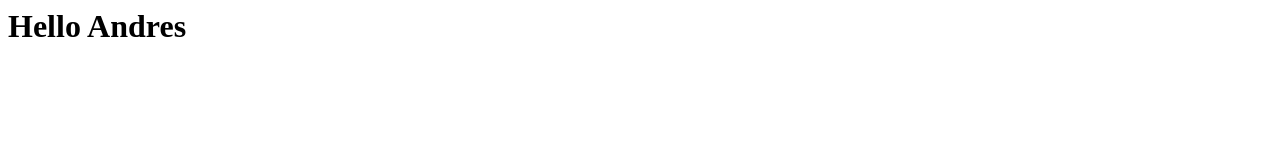
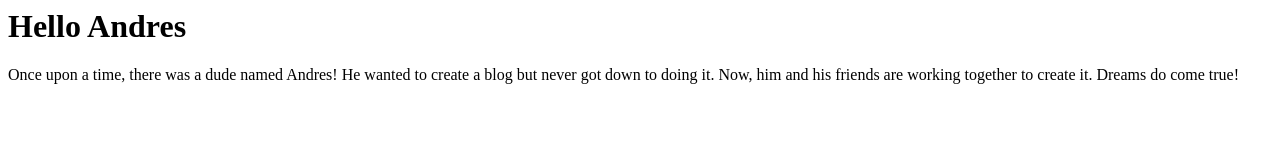
Before and after one commit to lmc110/andresession-blog, a website: page public/home.html in a window 1280 px wide. Drawn offline with Linux system fonts and the light colour scheme.

Commit message:
Added paragraph to the first headline Hello Andres

```diff
--- a/public/home.html
+++ b/public/home.html
@@ -6,5 +6,9 @@
   </head>
   <body>
       <h1>Hello Andres</h1>
+      <p>Once upon a time, there was a dude named Andres! He wanted
+      to create a blog but never got down to doing it. Now, him and
+      his friends are working together to create it.  Dreams do come
+      true!</p>
   </body>
 </html>
```
